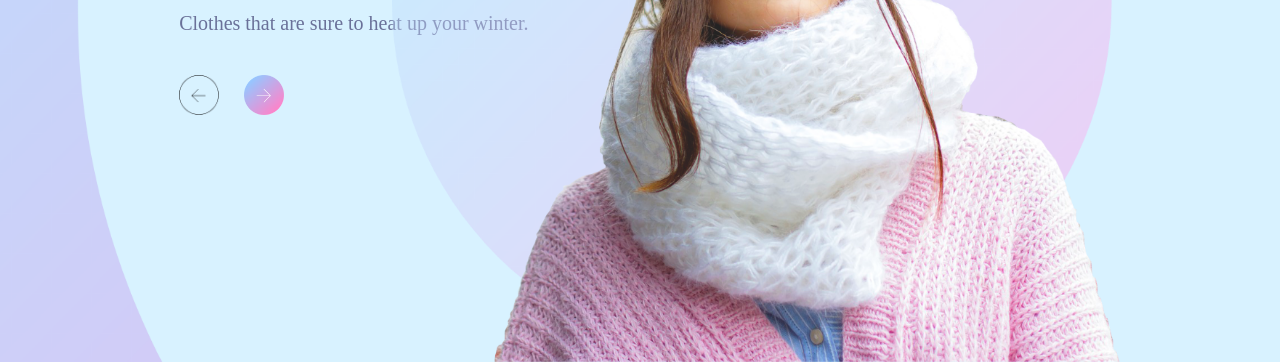
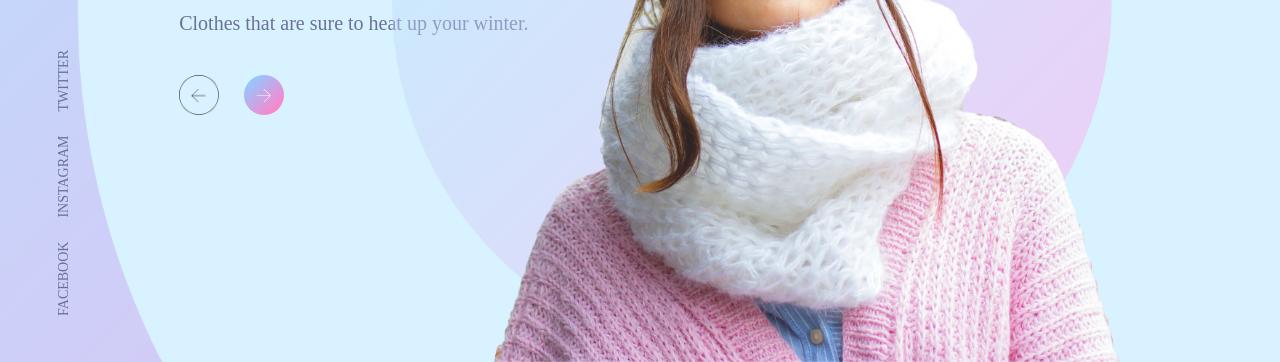
Before and after one commit to mohdrishin/UltimateFashionBrand, a plain HTML site: page index.html in a window 1280 px wide. Shown: the part 438-800 px from the top of the page. Drawn offline with Linux system fonts and the light colour scheme.

Commit message:
socail links added

```diff
--- a/index.html
+++ b/index.html
@@ -34,6 +34,11 @@
         </div>
 
         <img src="images/img.png" class="feature-img">
+        <div class="social-links">
+            <a href="">FACEBOOK</a>
+            <a href="">INSTAGRAM</a>
+            <a href="">TWITTER</a>
+        </div>
     </div>
 </body>
 </html>
--- a/style.css
+++ b/style.css
@@ -81,3 +81,15 @@ nav ul li a{
     height: 90%;
     right: 160px;
 }
+.social-links{
+    transform: rotate(-90deg);
+    position: absolute;
+    left: -80px;
+    bottom: 180px;
+}
+.social-links a{
+    text-decoration: none;
+    color: #6a7199;
+    padding-right: 20px;
+    font-size: 14px;
+}
```
